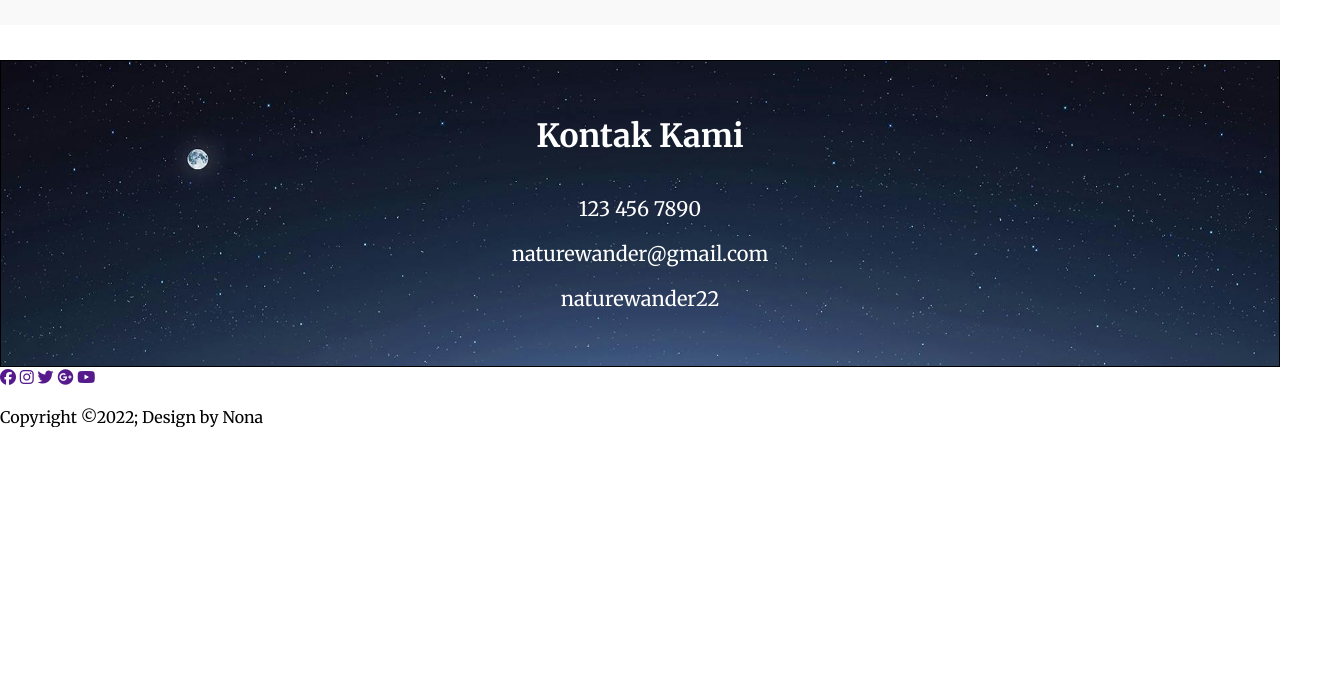
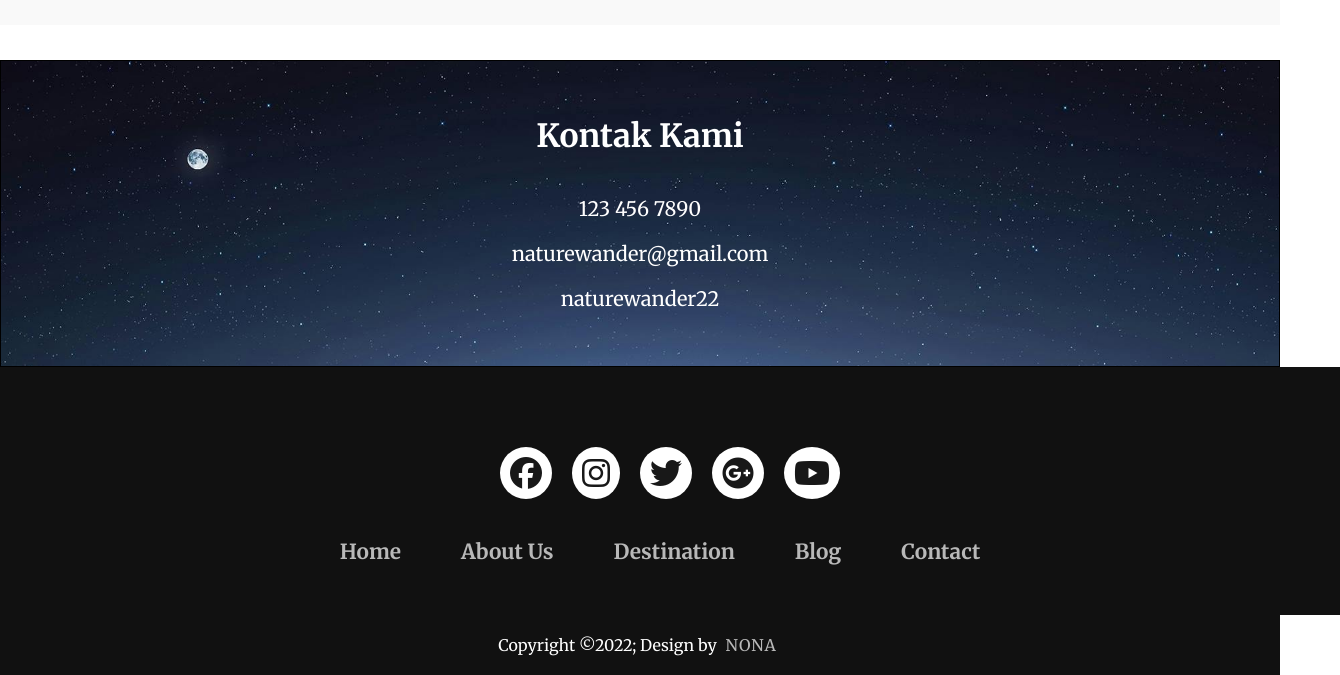
Before and after one commit to Ilanewos/UTS_Pemrograman-Web, a plain HTML site: page index.html in a window 1280 px wide. Shown: the part 2454-3129 px from the top of the page, 1340 px wide, since content can reach past the window. Before the commit the page ends 2881 px from the top, so only its background shows below. Drawn offline with Linux system fonts and the light colour scheme.

Commit message:
Langkah 6 CSS: Menu Footer

```diff
--- a/style.css
+++ b/style.css
@@ -250,3 +250,93 @@ section .page3 {
     font-size: 20px;
     color: white;
 }
+
+.footer {
+    background-color: #111;
+}
+
+.footer {
+    width: 100%;
+    padding: 70px 30px 20px;
+}
+
+.icon {
+    display: flex;
+    justify-content: center;
+}
+
+.icon a {
+    text-decoration: none;
+    padding: 10px;
+    background-color: #fff;
+    margin: 10px;
+    border-radius: 50%;
+}
+
+.icon a i {
+    font-size: 2em;
+    color: black;
+    opacity: 0.9;
+}
+
+.icon a:hover {
+    background-color: #111;
+    transition: 0.5s;
+}
+
+.icon a:hover i {
+    color: #fff;
+    transition: 0.5s;
+}
+
+.nav {
+    margin: 30px 0;
+}
+
+.nav ul {
+    display: flex;
+    justify-content: center;
+    list-style-type: none;
+}
+
+.nav ul li a {
+    color: #fff;
+    margin: 20px;
+    text-decoration: none;
+    font-size: 1.3em;
+    opacity: 0.7;
+    transition: 0.5s;
+}
+
+.nav ul li a:hover {
+    opacity: 1;
+}
+
+.bottom {
+    background-color: #111;
+    padding: 20px;
+    text-align: center;
+}
+
+.bottom p {
+    color: #fff;
+}
+
+.designer {
+    opacity: 0.7;
+    text-transform: uppercase;
+    letter-spacing: 1px;
+    font-weight: 400;
+    margin: 0px 5px;
+}
+
+@media (max-width: 700px;){
+    .nav ul{
+        flex-direction: column;
+    }
+    .nav ul li{
+        width: 100%;
+        text-align: center;
+        margin: 10px;
+    }
+}
```
